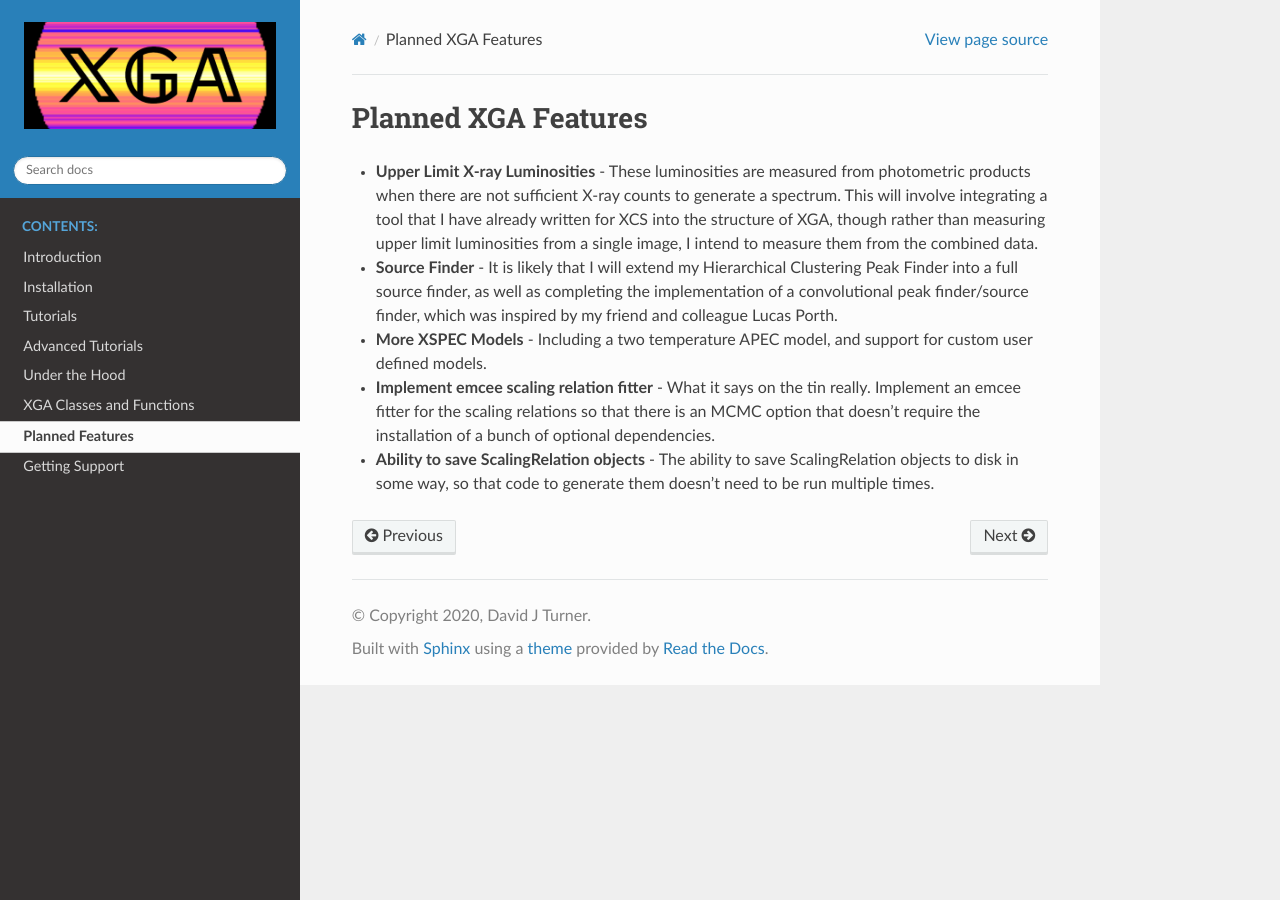
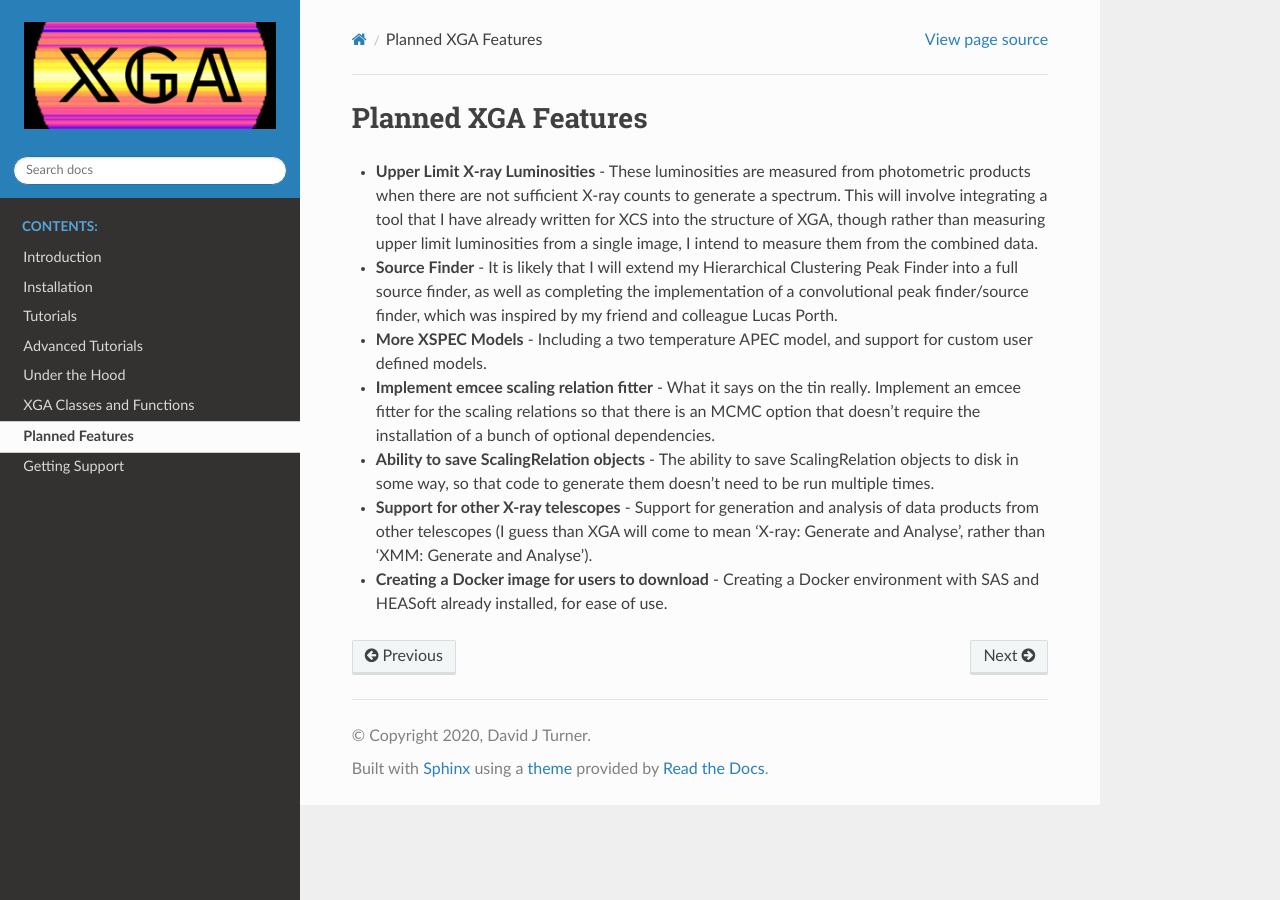
Before and after one commit to DavidT3/XGA, a Sphinx documentation site: the page built from docs/source/future.rst, in a window 1280 px wide. Built offline with Sphinx 7.4.7 and the Read the Docs theme 2.0.0, drawn with Linux system fonts in a browser that asks for light colours; pages that are not in the unit, such as notebooks, are missing from menus.

Commit message:
Some updates to install section, and equivalent changes to README.
Added a couple of features to future work section.

Testing if I've fixed indenting of lists

```diff
--- a/docs/source/future.rst
+++ b/docs/source/future.rst
@@ -10,3 +10,7 @@ Planned XGA Features
 * **Implement emcee scaling relation fitter** - What it says on the tin really. Implement an emcee fitter for the scaling relations so that there is an MCMC option that doesn't require the installation of a bunch of optional dependencies.
 
 * **Ability to save ScalingRelation objects** - The ability to save ScalingRelation objects to disk in some way, so that code to generate them doesn't need to be run multiple times.
+
+* **Support for other X-ray telescopes** - Support for generation and analysis of data products from other telescopes (I guess than XGA will come to mean 'X-ray: Generate and Analyse', rather than 'XMM: Generate and Analyse').
+
+* **Creating a Docker image for users to download** - Creating a Docker environment with SAS and HEASoft already installed, for ease of use.
```
Also changed, not shown: README.md (+3 -1 lines), docs/source/install.rst (+10 -10 lines).
